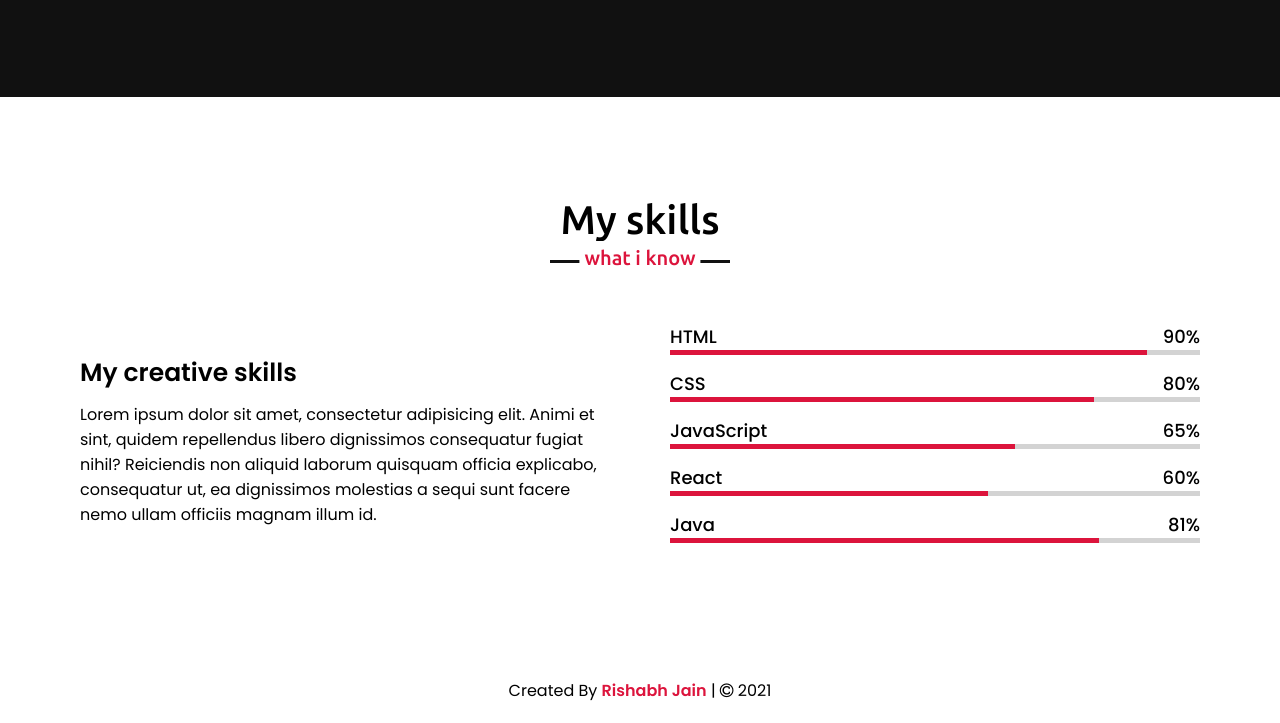
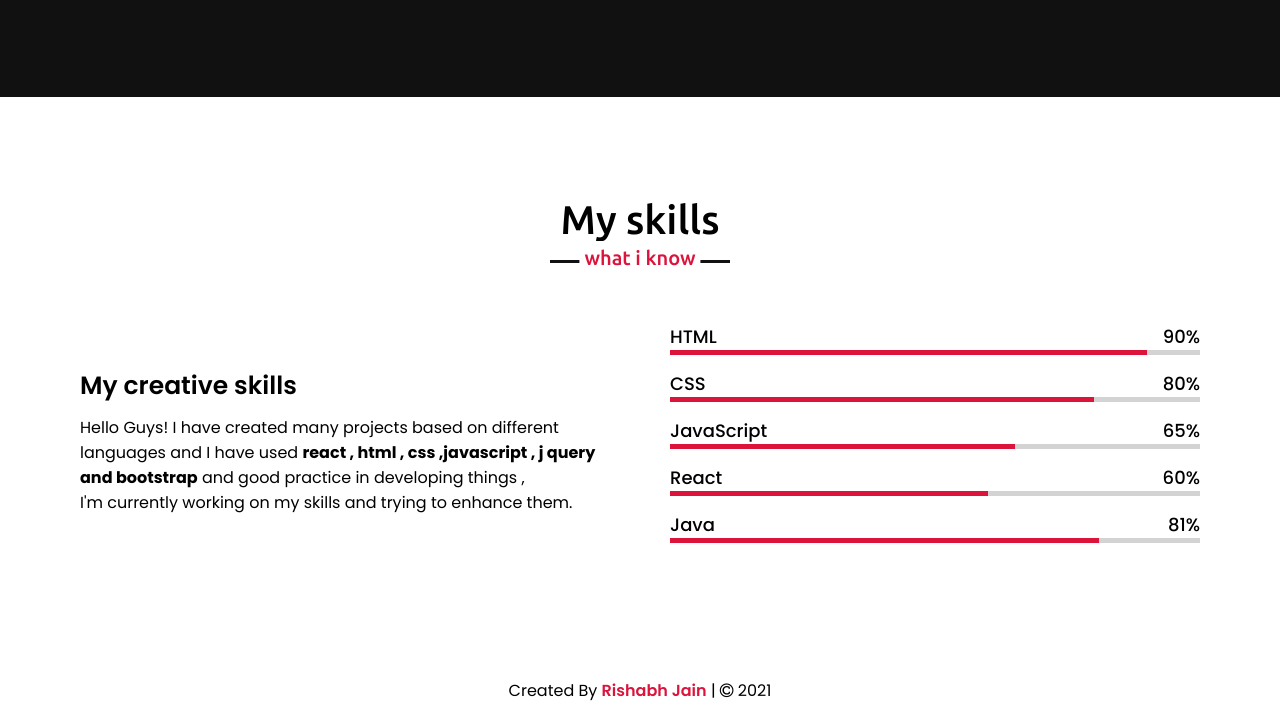
Before and after one commit to Rishabh-jain-21/My-Portfolio, a plain HTML site: page index.html in a window 1280 px wide. Shown: the part 1982-2705 px from the top of the page. Drawn offline with nearby package versions, Linux system fonts and the light colour scheme.

Commit message:
updating...

```diff
--- a/index.html
+++ b/index.html
@@ -103,10 +103,11 @@
             <div class="skills-content">
                 <div class="column left">
                     <div class="text">My creative skills</div>
-                    <p>Lorem ipsum dolor sit amet, consectetur adipisicing elit. Animi et sint, quidem repellendus
-                        libero dignissimos consequatur fugiat nihil? Reiciendis non aliquid laborum quisquam officia
-                        explicabo, consequatur ut, ea dignissimos molestias a sequi sunt facere nemo ullam officiis
-                        magnam illum id.</p>
+                    <p>Hello Guys! I have created many projects based on different languages and I have used <b>react ,
+                            html
+                            , css ,javascript , j query and bootstrap</b> and good practice in developing things ,<br>
+                        I'm
+                        currently working on my skills and trying to enhance them. </p>
                 </div>
                 <div class="column right">
                     <div class="bars">
```
